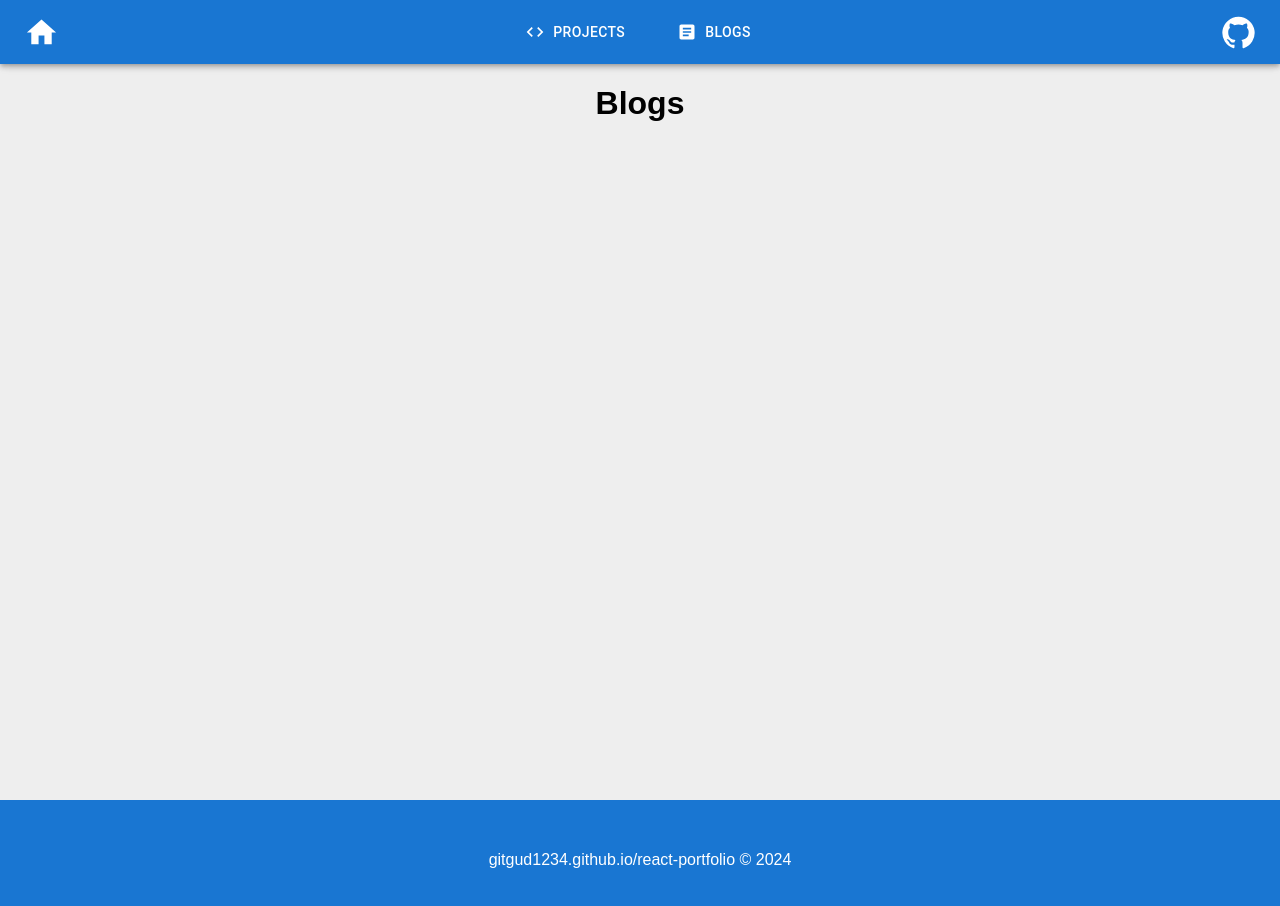
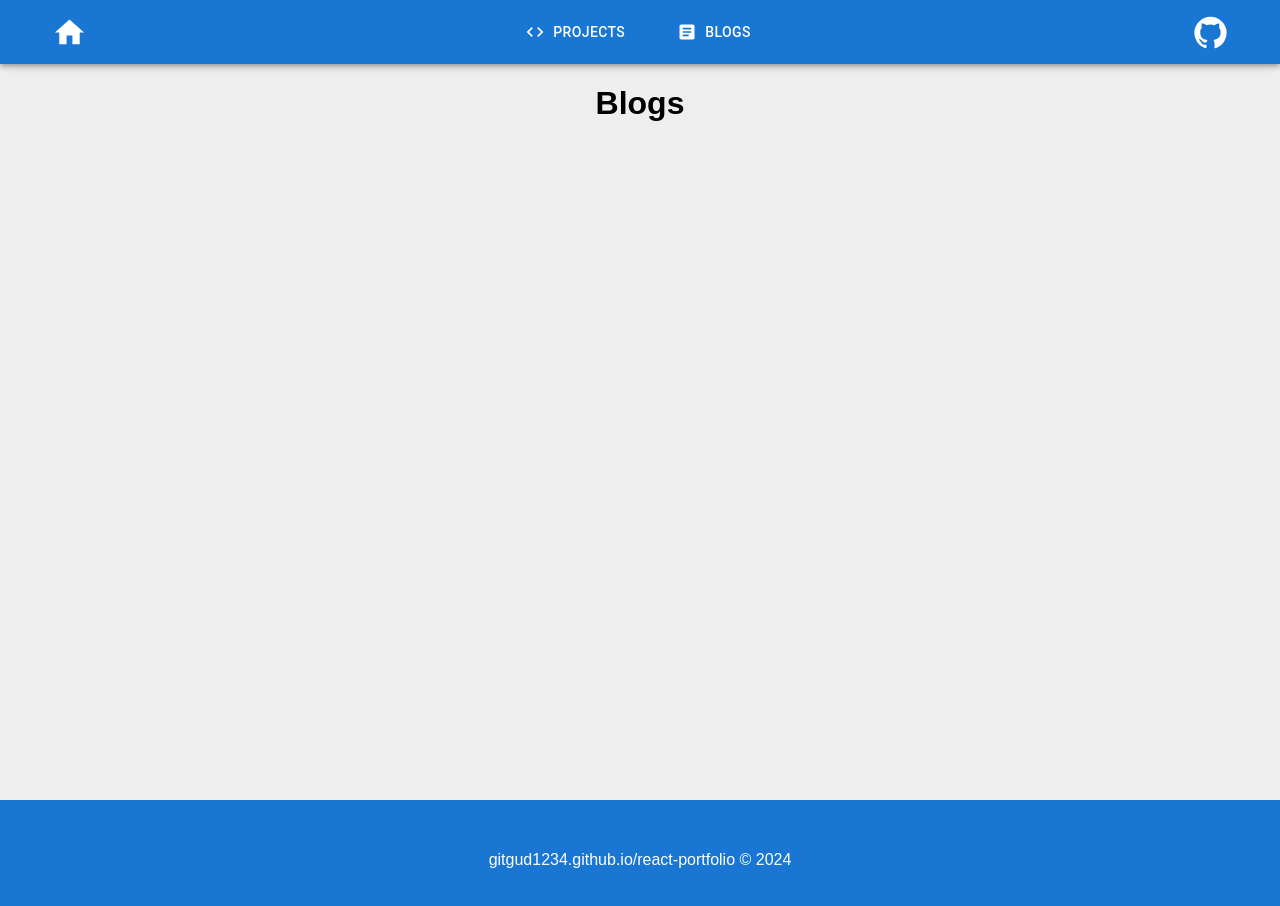
Before and after one commit to GitGud1234/react-portfolio, a React (Create React App) app: page /#/blogs in a window 1280 px wide. Shown: the top 906 px of the page. Built offline with nearby package versions, Linux system fonts and the light colour scheme.

Commit message:
nav icon positioning

```diff
--- a/src/components/NavBar.jsx
+++ b/src/components/NavBar.jsx
@@ -1,12 +1,11 @@
 import React, { useEffect, useState } from 'react';
 import { Link, useLocation } from 'react-router-dom';
 import '../styles/NavBar.css';
-import ReorderIcon from '@mui/icons-material/Reorder';
 import {
   AppBar,
   Toolbar,
   IconButton,
-  Typography,
+  //Typography,
   Stack,
   Button,
 } from '@mui/material';
@@ -15,6 +14,7 @@ import HomeIcon from '@mui/icons-material/Home';
 import GitHubIcon from '@mui/icons-material/GitHub';
 import ArticleIcon from '@mui/icons-material/Article';
 import CodeIcon from '@mui/icons-material/Code';
+//import ReorderIcon from '@mui/icons-material/Reorder';
 
 function NavBar() {
   return (
@@ -28,6 +28,7 @@ function NavBar() {
           edge="start"
           color="inherit"
           aria-label="logo"
+          sx={{ paddingLeft: '40px' }}
         >
           <HomeIcon fontSize="large" />
         </IconButton>
@@ -66,6 +67,7 @@ function NavBar() {
           edge="end"
           color="inherit"
           aria-label="logo"
+          sx={{ paddingRight: '40px' }}
         >
           <GitHubIcon fontSize="large" />
         </IconButton>
--- a/src/pages/Home.js
+++ b/src/pages/Home.js
@@ -1,6 +1,6 @@
 import React from 'react';
 import '../styles/Home.css';
-import { Paper, Grid } from '@mui/material';
+//import { Paper, Grid } from '@mui/material';
 
 function Home() {
   return (
```
